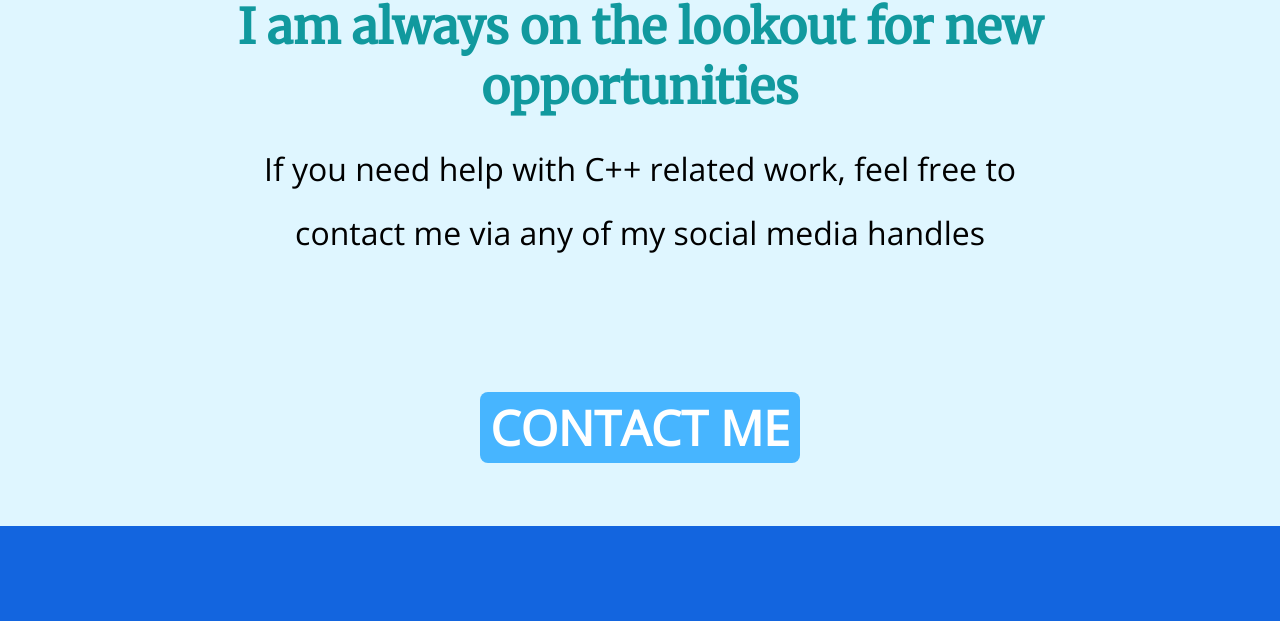
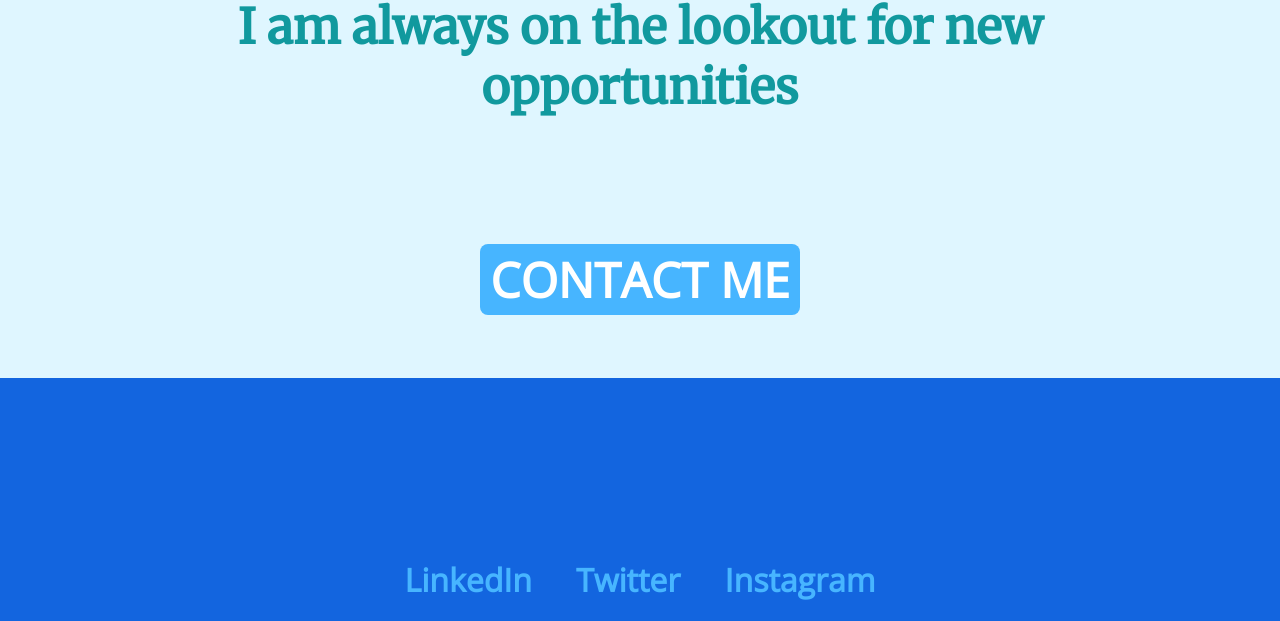
Before and after one commit to anasahtsham/css-site, a plain HTML site: page index.html in a window 1280 px wide. Shown: the part 3103-3724 px from the top of the page. Drawn offline with nearby package versions, Linux system fonts and the light colour scheme.

Commit message:
Update index.html
removing bio

```diff
--- a/index.html
+++ b/index.html
@@ -68,7 +68,7 @@
 
       <h2>Get In Touch</h2>
       <h3 style="width:80%;" class="bio">I am always on the lookout for new opportunities</h3>
-      <p class="bio">If you need help with C++ related work, feel free to contact me via any of my social media handles</p>
+      <p class="bio"></p>
       <br><br><br><br><br>
       <a class="btn contact" href="mailto:mh.anasahtsham@gmail.com">CONTACT ME</a>
 
```
